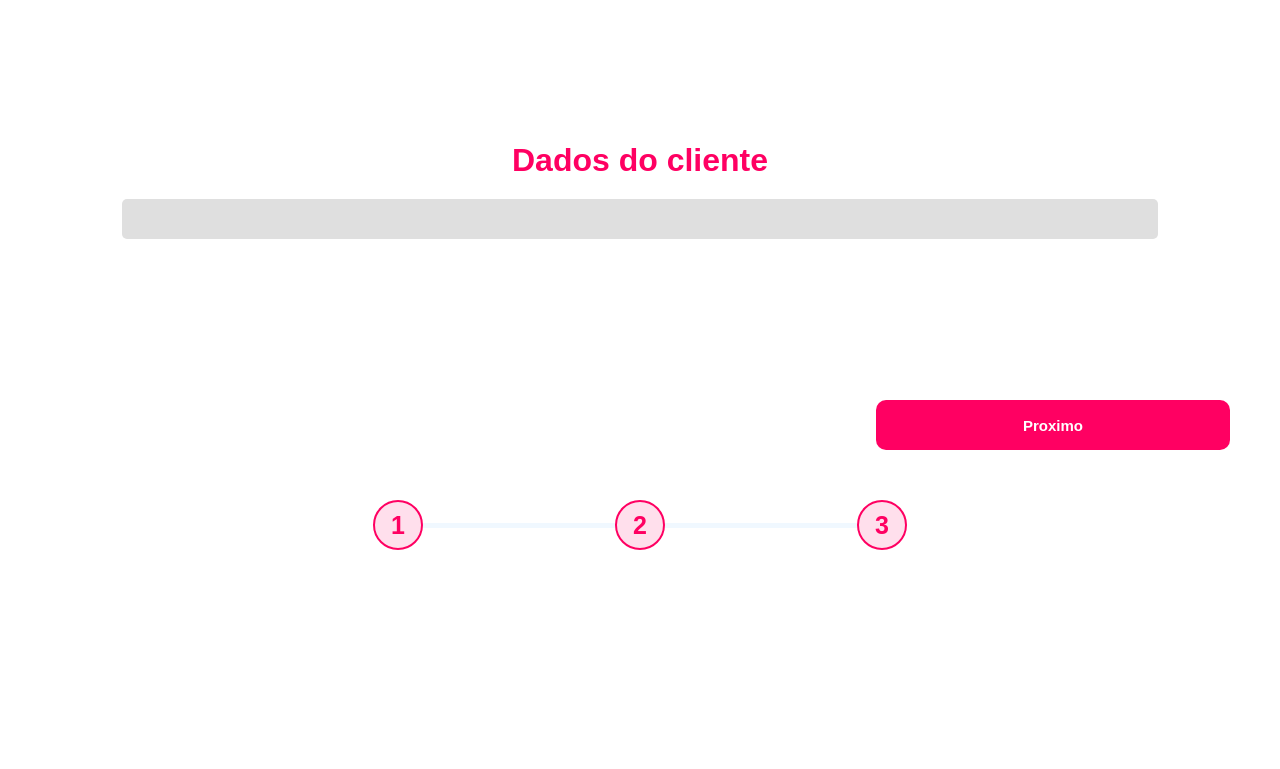
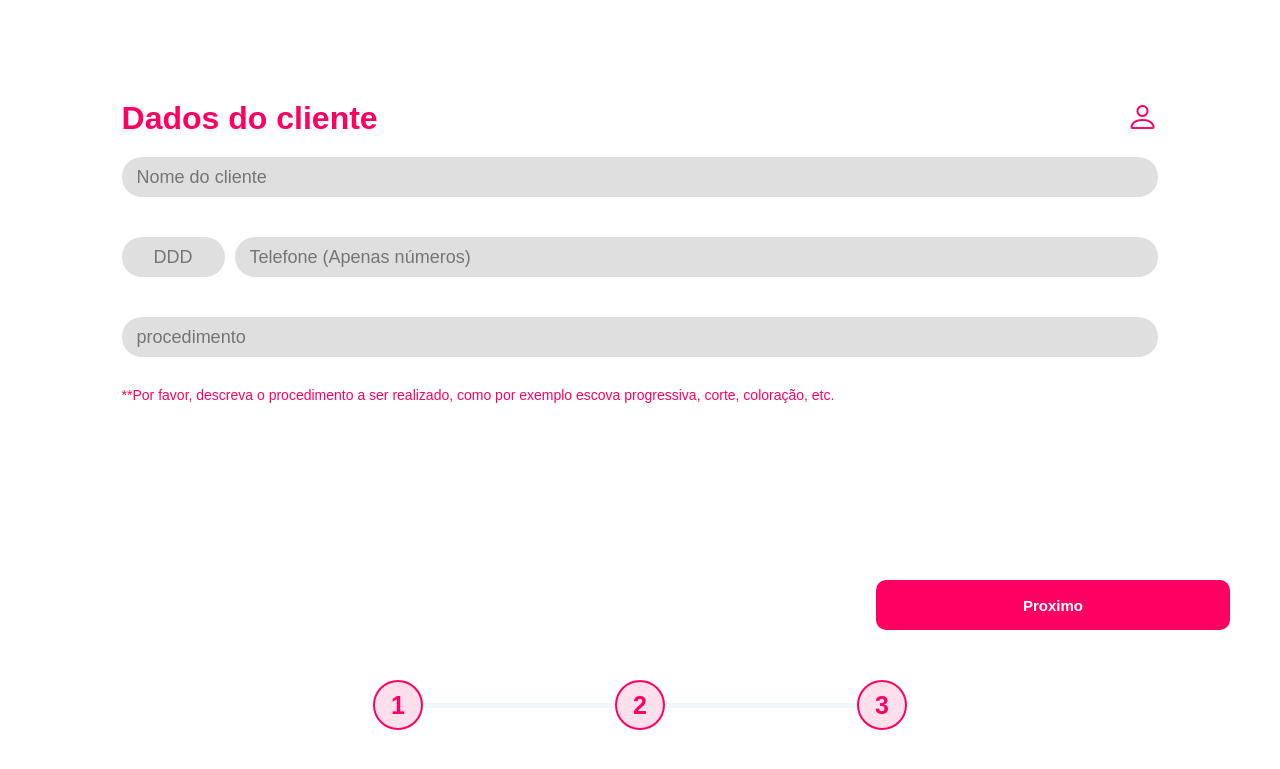
Before and after one commit to MayconD27/Agenda-Facil, a PHP site: page /cadastro in a window 1280 px wide. Shown: the top 769 px of the page. Run offline with PHP 8.4, Linux system fonts and the light colour scheme.

Commit message:
criado corpo padrão da tela inicial

```diff
--- a/cadastro/etapas/passo01.php
+++ b/cadastro/etapas/passo01.php
@@ -1,2 +1,10 @@
-<h1>Dados do cliente </h1>
-<input type="text" id="nome">
+<h1>Dados do cliente <i class="bi bi-person"></i> </h1>
+<input type="text" id="nome" name="nome-cli" placeholder="Nome do cliente">
+
+<div class="tel">
+    <input type="text" placeholder="DDD" class="ddd" name="ddd" maxlength=2>
+    <input type="text" placeholder="Telefone (Apenas números)" name="nm-tel" class="num-tel">
+</div>
+<input type="text" placeholder="procedimento">
+
+<p id="process">**Por favor, descreva o procedimento a ser realizado, como por exemplo escova progressiva, corte, coloração, etc.</p>
--- a/cadastro/index.php
+++ b/cadastro/index.php
@@ -3,6 +3,8 @@
 <head>
     <meta charset="UTF-8">
     <meta name="viewport" content="width=device-width, initial-scale=1.0">
+
+    <link rel="stylesheet" href="https://cdn.jsdelivr.net/npm/bootstrap-icons@1.11.3/font/bootstrap-icons.min.css">
     <link rel="stylesheet" href="../main-style/index.css">
     <link rel="stylesheet" href="style/container.css">
     <link rel="stylesheet" href="style/dots.css">
--- a/cadastro/style/container.css
+++ b/cadastro/style/container.css
@@ -26,8 +26,10 @@ button:hover{
     display: flex;
     width: 100%;
     justify-content: center;
-    align-items: center;
-    height: 50vh;
+    align-items: start;
+    height: 60vh;
+    padding-top: 50px;
+    margin: 50px auto;
 }
 
 .etapa{
@@ -48,13 +50,17 @@ button:hover{
     border: none;
     background-color: #dfdfdf;
     height: 40px;
-    border-radius: 5px;
+    border-radius: 20px;
     font-size: 18px;
     margin: 20px 0;
     padding: 0 15px;
 }
 .etapa h1{
-    color: #ff0062;
+    color: var(--primary-color);
+    text-align: start;
+    width: 90%;
+    display: flex;
+    justify-content: space-between;
 }
 .etapa p{
     width: 80%;
@@ -63,3 +69,22 @@ button:hover{
     font-size: 18px;
     color: #494949;
 }
+.tel{
+
+    display: flex;
+    width: 90%;
+    gap: 10px;
+}
+
+.tel .ddd{
+    width: 10%;
+    min-width: 70px;
+    text-align: center;
+
+}
+#process{
+    font-size: 14px;
+    width: 90%;
+    text-align: justify;
+    color: var(--primary-color);
+}
```
